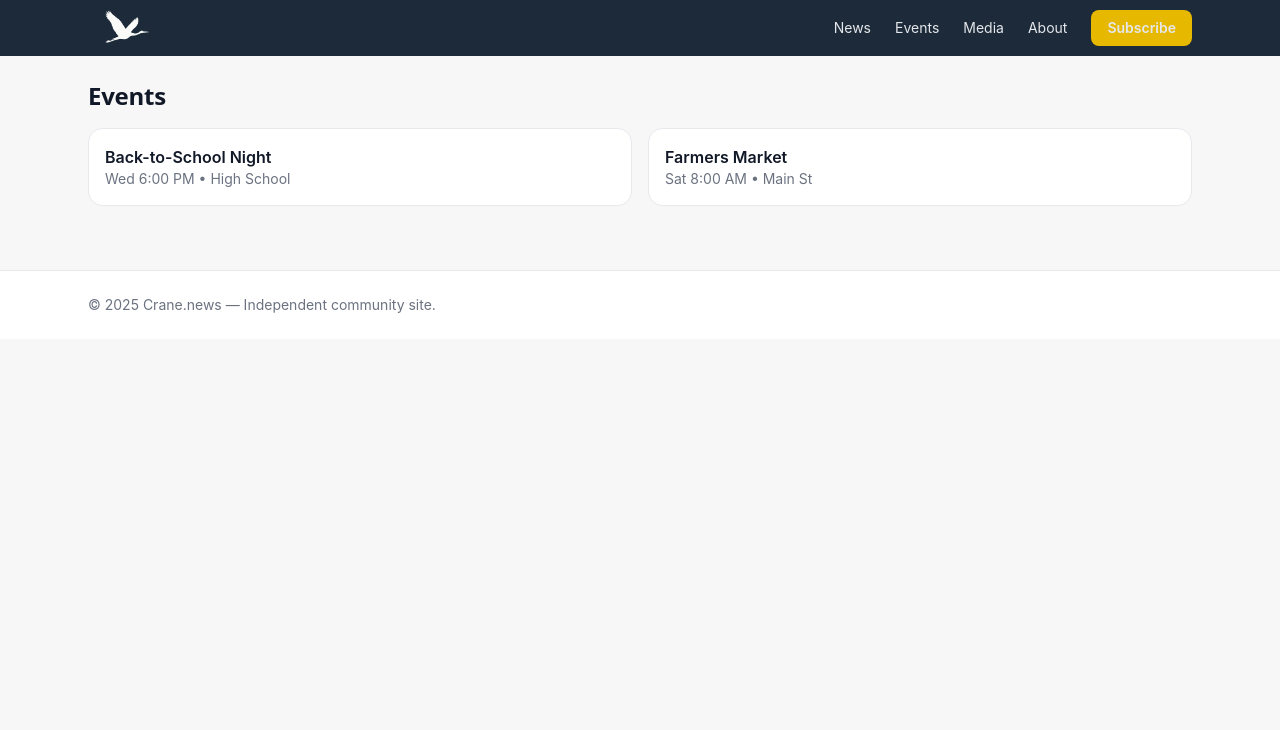
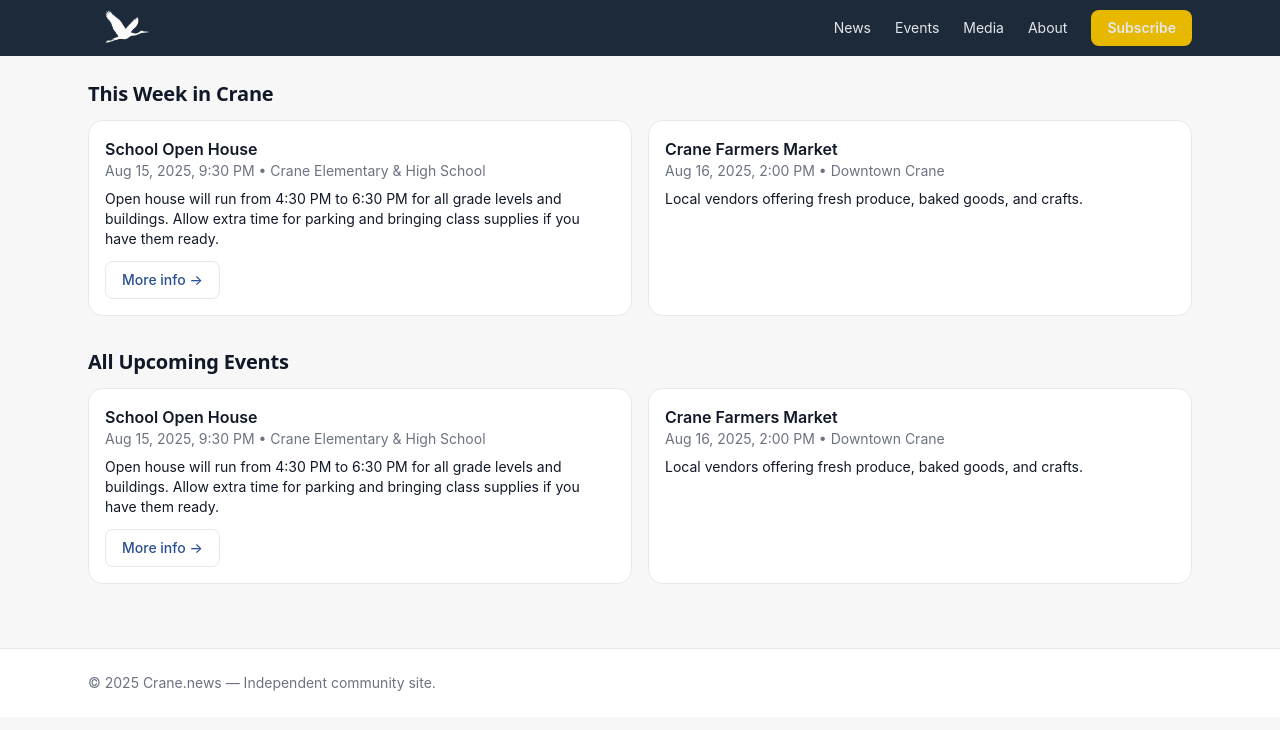
Before and after one commit to WarmMilkCodes/crane-news, a Next.js app in the folder crane-news/: page /events in a window 1280 px wide. Shown: the top 730 px of the page. Built offline with nearby package versions, Linux system fonts and the light colour scheme.

Commit message:
events update

```diff
--- a/crane-news/src/app/events/page.tsx
+++ b/crane-news/src/app/events/page.tsx
@@ -1,19 +1,78 @@
-export const metadata = { title: "Events — Crane.news" };
+// src/app/events/page.tsx
+import { events, getEventsThisWeek } from "@/data/events";
+
+export const metadata = {
+  title: "Events — Crane.news",
+  description: "Upcoming events and community happenings in Crane, Missouri.",
+};
 
 export default function EventsPage() {
+  // All upcoming events, sorted by start time
+  const allEvents = [...events].sort(
+    (a, b) => +new Date(a.when) - +new Date(b.when)
+  );
+
+  // Auto “This Week in Crane” (week starts Sunday; change to "mon" if you prefer)
+  const thisWeek = getEventsThisWeek({ startOn: "sun" });
+
+  const fmt = (iso: string) =>
+    new Date(iso).toLocaleString([], { dateStyle: "medium", timeStyle: "short" });
+
   return (
-    <section className="space-y-4">
-      <h1 className="h-serif text-2xl">Events</h1>
-      <div className="grid md:grid-cols-2 gap-4">
-        <div className="card p-4">
-          <h3 className="font-semibold">Back-to-School Night</h3>
-          <p className="text-sm text-[var(--color-muted)]">Wed 6:00 PM • High School</p>
+    <div className="space-y-8">
+      {thisWeek.length > 0 && (
+        <section className="space-y-3">
+          <h2 className="h-serif text-xl">This Week in Crane</h2>
+          <div className="mt-1 grid gap-4 sm:grid-cols-2">
+            {thisWeek.map((e) => (
+              <div key={e.id} className="card p-4">
+                <h3 className="font-semibold">{e.title}</h3>
+                <p className="text-sm text-[var(--color-muted)]">
+                  {fmt(e.when)}{e.location ? ` • ${e.location}` : ""}
+                </p>
+                {e.description && <p className="text-sm mt-2">{e.description}</p>}
+
+                {e.link && (
+                  <a
+                    href={e.link}
+                    target="_blank"
+                    rel="noopener noreferrer"
+                    className="btn-plain inline-flex mt-3"
+                  >
+                    More info →
+                  </a>
+                )}
+              </div>
+            ))}
+          </div>
+        </section>
+      )}
+
+      <section className="space-y-3">
+        <h2 className="h-serif text-xl">All Upcoming Events</h2>
+        <div className="mt-1 grid gap-4 sm:grid-cols-2">
+          {allEvents.map((e) => (
+            <div key={e.id} className="card p-4">
+              <h3 className="font-semibold">{e.title}</h3>
+              <p className="text-sm text-[var(--color-muted)]">
+                {fmt(e.when)}{e.location ? ` • ${e.location}` : ""}
+              </p>
+              {e.description && <p className="text-sm mt-2">{e.description}</p>}
+
+              {e.link && (
+                <a
+                  href={e.link}
+                  target="_blank"
+                  rel="noopener noreferrer"
+                  className="btn-plain inline-flex mt-3"
+                >
+                  More info →
+                </a>
+              )}
+            </div>
+          ))}
         </div>
-        <div className="card p-4">
-          <h3 className="font-semibold">Farmers Market</h3>
-          <p className="text-sm text-[var(--color-muted)]">Sat 8:00 AM • Main St</p>
-        </div>
-      </div>
-    </section>
+      </section>
+    </div>
   );
 }
--- a/crane-news/src/app/page.tsx
+++ b/crane-news/src/app/page.tsx
@@ -3,10 +3,13 @@ import { getLatest } from "@/data/posts";
 import { PostCard } from "@/components/PostCard";
 import WeatherWidget from "@/components/WeatherWidget";
 import SevereWeatherAlert from "@/components/SevereWeatherAlert";
+import { getEventsThisWeek } from "@/data/events";
 
 export default function Home() {
   const latest = getLatest(6);
   const [feature, ...rest] = latest;
+
+  const weekEvents = getEventsThisWeek({ startOn: "sun", limit: 5 });
 
   return (
     <div className="space-y-6">
@@ -21,6 +24,7 @@ export default function Home() {
       <div className="grid lg:grid-cols-3 gap-6">
         <section className="lg:col-span-2 space-y-4">
           <SevereWeatherAlert />
+
           <h2 className="h-serif text-xl mt-2">Latest</h2>
           <div className="grid sm:grid-cols-2 gap-4">
             {feature && <PostCard {...feature} />}
@@ -31,15 +35,24 @@ export default function Home() {
         <aside className="space-y-4">
           <div className="panel p-4">
             <div className="h-serif text-lg">This Week in Crane</div>
-            <ul className="mt-2 text-sm space-y-2">
-              <li>Crane Schools Open House — Thur 4:30 PM - 6:30 PM</li>
-              <li>Last Day for Crane Public Pool - Sun 12:00 PM - 5:00 PM</li>
-            </ul>
+            {weekEvents.length === 0 ? (
+              <p className="text-sm text-[var(--color-muted)] mt-2">No events this week yet.</p>
+            ) : (
+              <ul className="mt-2 text-sm space-y-2">
+                {weekEvents.map(e => (
+                  <li key={e.id} className="flex flex-col">
+                    <span className="font-medium">{e.title}</span>
+                    <span className="text-[var(--color-muted)]">
+                      {new Date(e.when).toLocaleString([], { dateStyle: "medium", timeStyle: "short" })}
+                      {e.location ? ` • ${e.location}` : ""}
+                    </span>
+                  </li>
+                ))}
+              </ul>
+            )}
           </div>
-          <div className="panel p-4">
-            <div className="h-serif text-lg"></div>
-            <WeatherWidget />
-          </div>
+
+          <WeatherWidget />
           <div className="panel p-4">
             <div className="h-serif text-lg">Post an update</div>
             <p className="text-sm text-[var(--color-muted)] mt-1">Share a quick note, photo, or event.</p>
--- /dev/null
+++ b/crane-news/src/data/events.ts
@@ -0,0 +1,78 @@
+// src/data/events.ts
+
+export type Event = {
+  id: string;
+  title: string;
+  when: string;      // ISO date string
+  location?: string;
+  description?: string;
+  link?: string;
+};
+
+export const events: Event[] = [
+  // Example:
+  {
+    id: "open-house-2025",
+    title: "School Open House",
+    when: "2025-08-15T16:30:00-05:00",
+    location: "Crane Elementary & High School",
+    description: "Open house will run from 4:30 PM to 6:30 PM for all grade levels and buildings. Allow extra time for parking and bringing class supplies if you have them ready.",
+    link: "https://www.crane.k12.mo.us/",
+  },
+  {
+    id: "farmers-market-0816",
+    title: "Crane Farmers Market",
+    when: "2025-08-16T09:00:00-05:00",
+    location: "Downtown Crane",
+    description: "Local vendors offering fresh produce, baked goods, and crafts.",
+  },
+];
+
+// ---------------------- Helpers ----------------------
+
+/** Start-of-week for a given date (local time). startOn: "sun" | "mon" */
+function startOfWeek(d: Date, startOn: "sun" | "mon" = "sun") {
+  const x = new Date(d.getFullYear(), d.getMonth(), d.getDate());
+  const day = x.getDay(); // 0=Sun ... 6=Sat
+  const diff = startOn === "sun" ? day : (day === 0 ? 6 : day - 1);
+  x.setDate(x.getDate() - diff);
+  x.setHours(0, 0, 0, 0);
+  return x;
+}
+
+/** End-of-week (inclusive end-of-day) for the same start rule */
+function endOfWeek(d: Date, startOn: "sun" | "mon" = "sun") {
+  const start = startOfWeek(d, startOn);
+  const end = new Date(start);
+  end.setDate(end.getDate() + 6);
+  end.setHours(23, 59, 59, 999);
+  return end;
+}
+
+/** Safe date parser for ISO strings */
+function dt(s?: string) {
+  return s ? new Date(s) : undefined;
+}
+
+/** Return events occurring this week (local), sorted by start time. */
+export function getEventsThisWeek(options?: {
+  startOn?: "sun" | "mon";
+  fromDate?: Date;   // for testing; defaults to "now"
+  limit?: number;    // e.g., 5
+}) {
+  const { startOn = "sun", fromDate = new Date(), limit } = options ?? {};
+  const start = startOfWeek(fromDate, startOn);
+  const end = endOfWeek(fromDate, startOn);
+
+  const within = events.filter(e => {
+    const when = dt(e.when);
+    if (!when) return false;
+    return when >= start && when <= end;
+  }).sort((a, b) => +new Date(a.when) - +new Date(b.when));
+
+  return typeof limit === "number" ? within.slice(0, limit) : within;
+}
+
+export function getEvents() {
+  return events;
+}
```
